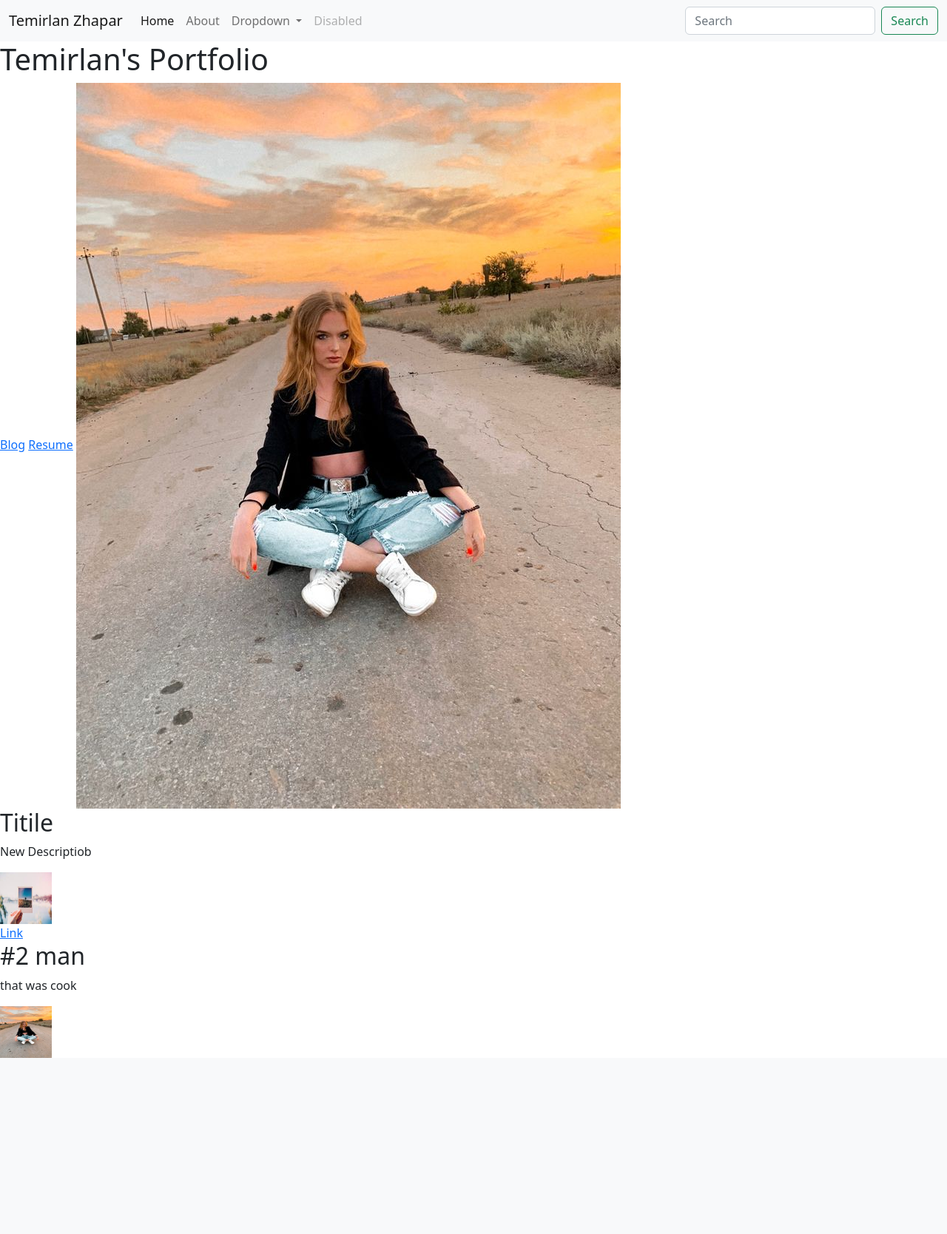
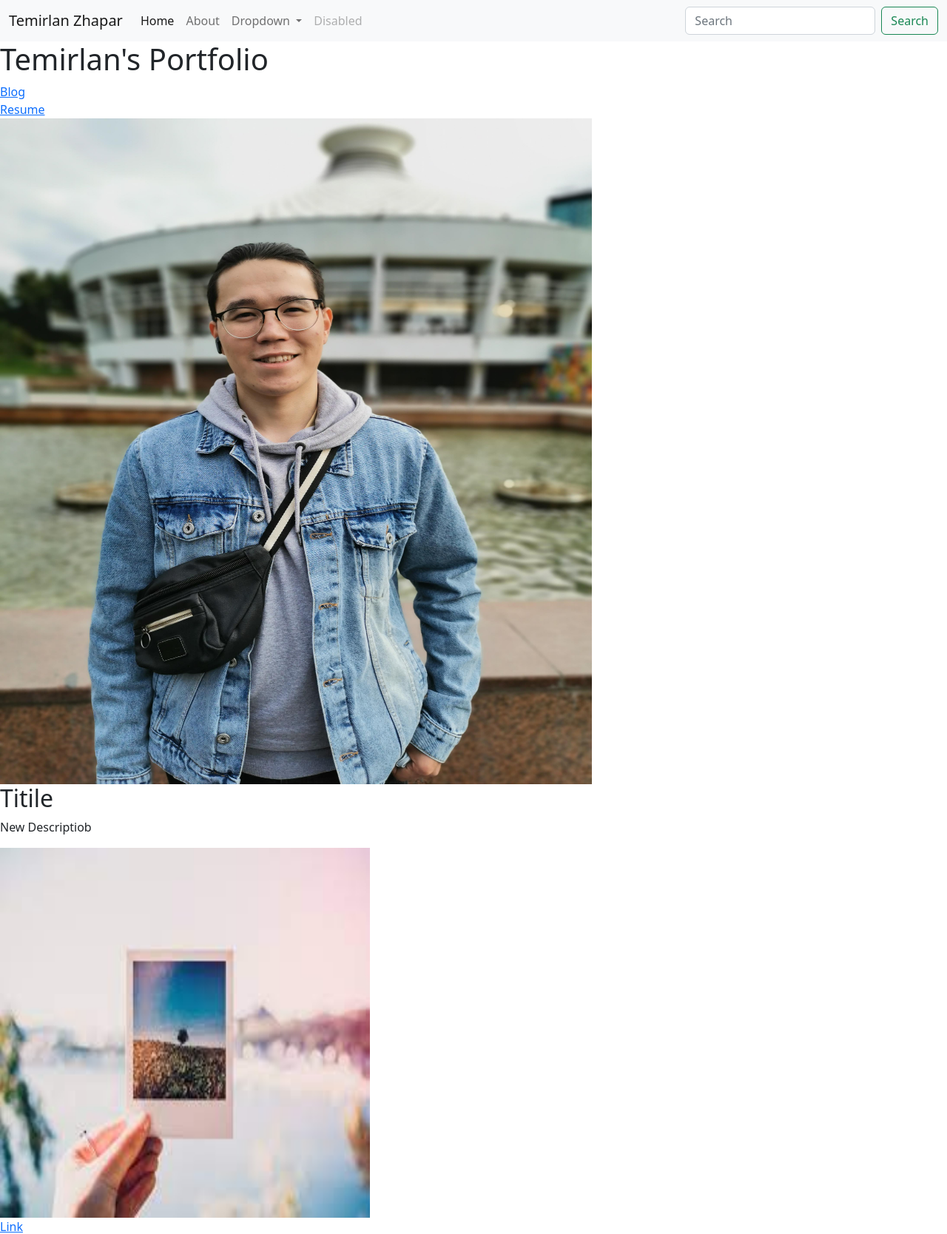
Before and after one commit to ArkTZ/PersonalBlog, a Django app: page / in a window 1280 px wide. Shown: the top 1668 px of the page at 74% size. Before the commit the page ends 1430 px from the top, so only its background shows below. Run offline with Django 4.2, Linux system fonts and the light colour scheme; data comes from the database, SQL or seed files in the repository.

Commit message:
Just for case

```diff
--- a/personal_blog/portfolio/templates/portfolio/home.html
+++ b/personal_blog/portfolio/templates/portfolio/home.html
@@ -7,16 +7,19 @@
 <a a href="{% url 'blog:all_blogs' %}">Blog</a>
 
 {% load static %}
+<br>
 
 <a href="{% static 'portfolio/Жапар Темирлан Жанибекулы (1).pdf' %}">Resume</a>
 
-<img src="{% static 'portfolio/b3a632a5547d22c553075514add449db.jpg' %}">
+<br>
+
+<img src="{% static 'portfolio/photo.jpg' %}" width="800" height="900">
 
 {% for project in projects %}
 
 <h2>{{project.title}}</h2>
 <p>{{project.description}}</p>
-<img src="{{ project.image.url }}" height=70 , width=70>
+<img src="{{ project.image.url }}" height=500 , width=500>
 {% if project.url %}
 <br><a href="{{ project.url }}">Link</a>
 {% endif %}
```
Also changed, not shown: personal_blog/portfolio/static/portfolio/Logo.png (added), personal_blog/portfolio/static/portfolio/photo.jpg (added).
